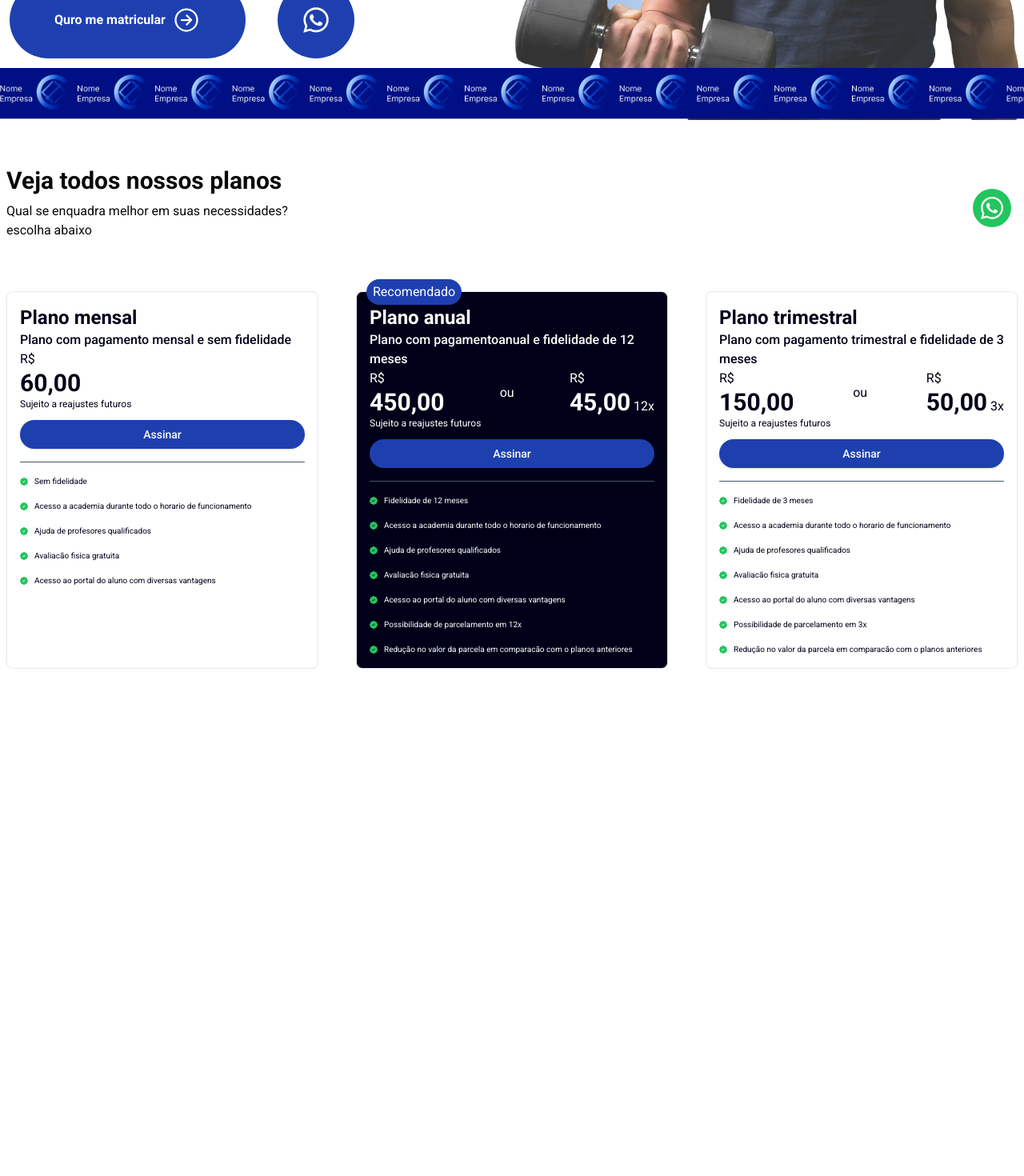
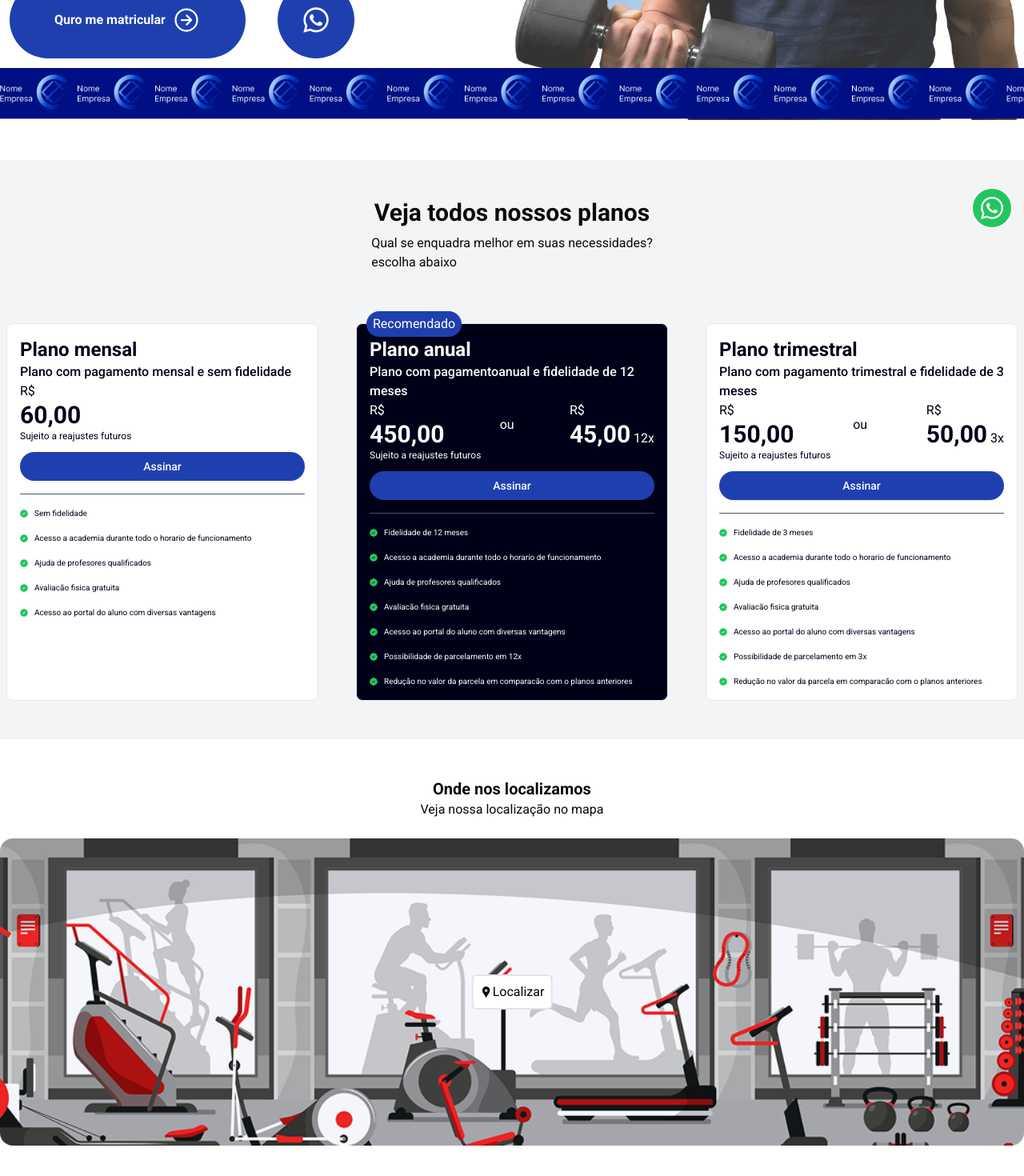
Before and after one commit to AndersonCostaDev01/academi-code, a Next.js app: page / in a window 1280 px wide. Shown: the part 500-1970 px from the top of the page at 80% size. Before the commit the page ends 1344 px from the top, so only its background shows below. Built offline with nearby package versions, Linux system fonts and the light colour scheme.

Commit message:
style: correction of specific styles

```diff
--- a/src/app/page.tsx
+++ b/src/app/page.tsx
@@ -1,12 +1,14 @@
 import { Hero } from "@/components/Hero";
+import Location from "@/components/Location";
 import { Plans } from "@/components/Plans";
 
 export default function Home() {
   return (
-    <div className="bg-white h-screen w-screen">
+    <div className="h-screen w-screen bg-white">
       <Hero />
       <div className="mt-[530px] lg:mt-[700px]">
         <Plans />
+        <Location />
       </div>
     </div>
   );
--- /dev/null
+++ b/src/components/Location/index.tsx
@@ -0,0 +1,38 @@
+import Image from "next/image";
+import Link from "next/link";
+import { MdLocationPin } from "react-icons/md";
+import fachada from "@/Assets/fachadaAcademi.png";
+
+function Location() {
+  return (
+    <section className="mb-2 py-12" id="location">
+      <div className="container mx-auto flex flex-col items-center">
+        <div className="text-center">
+          <h3 className="text-xl font-bold">Onde nos localizamos</h3>
+          <p>Veja nossa localização no mapa</p>
+        </div>
+        <div className="relative mt-6 h-28 w-full rounded-full lg:h-96">
+          <Image
+            fill
+            src={fachada}
+            alt="Mapa"
+            className="rounded-md object-cover lg:rounded-2xl"
+          />
+          <div>
+            <Link
+              href={`https://www.google.com/maps?q=23.55052,46.633308`}
+              target="_blank"
+              rel="noopener noreferrer"
+              className="absolute left-1/2 top-1/2 flex -translate-x-1/2 -translate-y-1/2 transform items-center justify-center rounded-md border-2 bg-white p-2 text-black"
+            >
+              <MdLocationPin />
+              Localizar
+            </Link>
+          </div>
+        </div>
+      </div>
+    </section>
+  );
+}
+
+export default Location;
--- a/src/components/NavBar/index.tsx
+++ b/src/components/NavBar/index.tsx
@@ -12,58 +12,58 @@ import logo from "../../Assets/Logo.svg";
 
 export function NavBar() {
   return (
-    <nav className="flex p-10 absolute top-0 left-0 w-screen z-10 bg-transparent items-center">
-      <Image src={logo} alt="Logo do siste" className="hidden lg:block w-16" />
-      <ul className="hidden lg:flex justify-between items-center w-[740px] bg-white rounded-full p-4 lg:ml-[250] font-bold">
+    <nav className="absolute left-0 top-0 z-10 flex w-screen items-center bg-transparent p-10">
+      <Image src={logo} alt="Logo do siste" className="hidden w-16 lg:block" />
+      <ul className="hidden w-[740px] items-center justify-between rounded-full bg-white p-4 font-bold lg:ml-[250] lg:flex">
         <li>
-          <a href="#" className="bg-blue-800 py-3 px-6 rounded-full text-white">
+          <a href="#" className="rounded-full bg-blue-800 px-6 py-3 text-white">
             Home
           </a>
         </li>
         <li>
-          <a href="#" className="py-3 px-6 rounded-full">
+          <a href="#plans" className="rounded-full px-6 py-3">
             Planos
           </a>
         </li>
         <li>
-          <a href="#" className="py-3 px-6 rounded-full">
+          <a href="#location" className="rounded-full px-6 py-3">
             Endereço
           </a>
         </li>
         <li>
-          <a href="#" className="py-3 px-6 rounded-full">
+          <a href="#" className="rounded-full px-6 py-3">
             Beneficios
           </a>
         </li>
       </ul>
-      <div className="bg-blue-800 fixed top-8 right-10 w-11 h-11 lg:w-20 lg:h-20 flex items-center justify-center rounded-full hover:bg-blue-700 transition-all text-white shadow-lg shadow-blue-800 inset-shadow-sm inset-shadow-indigo-500">
+      <div className="inset-shadow-sm inset-shadow-indigo-500 fixed right-10 top-8 flex h-11 w-11 items-center justify-center rounded-full bg-blue-800 text-white shadow-lg shadow-blue-800 transition-all hover:bg-blue-700 lg:h-20 lg:w-20">
         <Sheet>
           <SheetTrigger>
-            <RiMenuAddFill className="w-6 h-6 lg:w-8 lg:h-8" />
+            <RiMenuAddFill className="h-6 w-6 lg:h-8 lg:w-8" />
           </SheetTrigger>
           <SheetContent>
             <SheetHeader>
-              <SheetTitle className="bg-blue-800 rounded-xl mt-2">
+              <SheetTitle className="mt-2 rounded-xl bg-blue-800">
                 Menu de navegação
               </SheetTitle>
-              <SheetDescription className="border-gray-400 border rounded-2xl p-2 bg-gradientDivCut text-black">
+              <SheetDescription className="rounded-2xl border border-gray-400 bg-gradientDivCut p-2 text-black">
                 <ul className="flex flex-col items-center justify-center gap-1">
-                  <li className="p-1 bg-blue-800 w-28 rounded-lg text-white border border-white">
+                  <li className="w-28 rounded-lg border border-white bg-blue-800 p-1 text-white">
                     <a href="#" className="">
                       Home
                     </a>
                   </li>
-                  <li className="p-1 bg-blue-800 w-28 rounded-lg text-white border border-white">
+                  <li className="w-28 rounded-lg border border-white bg-blue-800 p-1 text-white">
                     <a href="#plans" className="">
                       Planos
                     </a>
                   </li>
-                  <li className="p-1 bg-blue-800 w-28 rounded-lg text-white border border-white">
-                    <a href="#" className="">
+                  <li className="w-28 rounded-lg border border-white bg-blue-800 p-1 text-white">
+                    <a href="#location" className="">
                       Endereço
                     </a>
                   </li>
-                  <li className="p-1 bg-blue-800 w-28 rounded-lg text-white border border-white">
+                  <li className="w-28 rounded-lg border border-white bg-blue-800 p-1 text-white">
                     <a href="#" className="">
                       Beneficios
                     </a>
@@ -72,12 +72,12 @@ export function NavBar() {
               </SheetDescription>
               <SheetDescription className="text-black">
                 <ul className="flex flex-col items-center justify-center gap-1">
-                  <li className="border px-2 py-1 border-blue-800 rounded-sm w-full flex items-center justify-center">
+                  <li className="flex w-full items-center justify-center rounded-sm border border-blue-800 px-2 py-1">
                     <a href="https://wa.me/5583991651441?text=Quero me matricularna academia">
                       Area do aluno
                     </a>
                   </li>
-                  <li className="border px-2 py-1 border-blue-800 rounded-sm w-full flex items-center justify-center">
+                  <li className="flex w-full items-center justify-center rounded-sm border border-blue-800 px-2 py-1">
                     <a href="https://wa.me/5583991651441?text=Quero me matricularna academia">
                       Matricula pelo WhatsApp
                     </a>
--- a/src/components/Plans/index.tsx
+++ b/src/components/Plans/index.tsx
@@ -3,8 +3,9 @@ import PlansCard from "./Components/PlansCard";
 
 export function Plans() {
   return (
-    <section id="plans" className="container mx-auto p-2">
-      <div className="">
+    <section id="plans" className="bg-gray-100 p-2 py-12">
+      <div className="container mx-auto">
+        <div className="flex flex-col items-center">
           <h2 className="mb-2 text-3xl font-bold">Veja todos nossos planos</h2>
           <p className="">
             Qual se enquadra melhor em suas necessidades?
@@ -58,6 +59,7 @@ export function Plans() {
             ]}
           />
         </div>
+      </div>
     </section>
   );
 }
```
Also changed, not shown: src/Assets/fachadaAcademi.png (added). Lines whose indentation alone changed are shown as unchanged.
